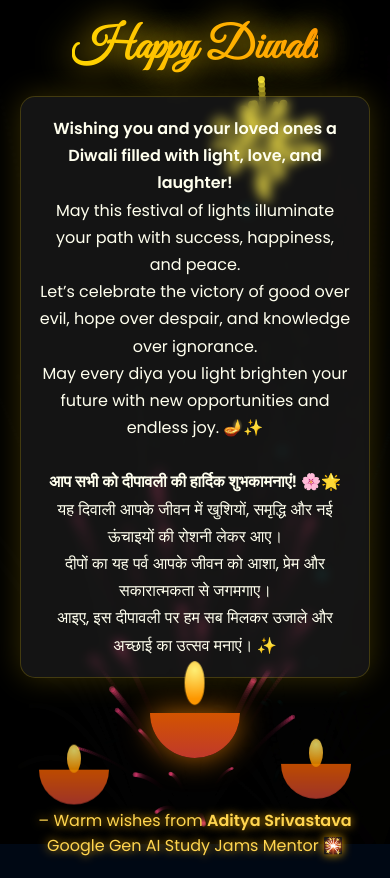
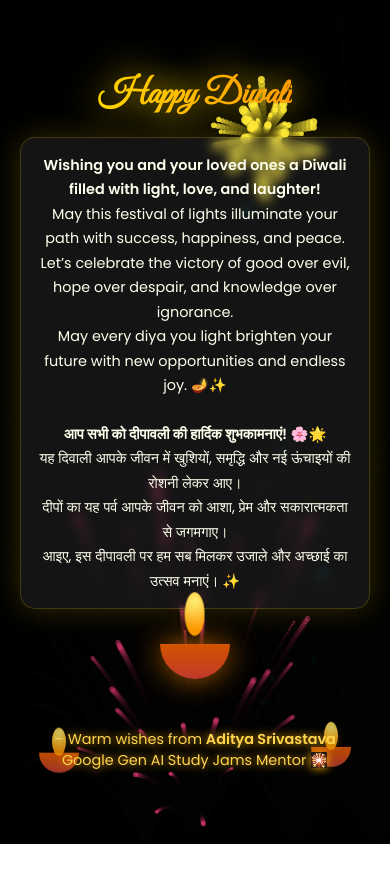
Before and after one commit to adi7007/DIWALI, a plain HTML site: page index.html in a window 390 px wide. After the commit the page ends 844 px from the top, so only its background shows below. Drawn offline with Linux system fonts and the light colour scheme.

Commit message:
Update index.html

```diff
--- a/index.html
+++ b/index.html
@@ -146,11 +146,36 @@
       pointer-events: none;
     }
 
+     @media (max-width: 1024px) {
+    h1 { font-size: 3rem; }
+    .message { font-size: 1.05rem; padding: 22px; }
+    .lamp { width: 100px; height: 50px; }
+    .footer { font-size: 1.05rem; }
+    .floating-lamp { width: 60px; height: 30px; }
+  }
+
   @media (max-width: 768px) {
     h1 { font-size: 2.8rem; }
     .message { font-size: 1rem; padding: 18px; }
     .lamp { width: 90px; height: 45px; }
     .footer { font-size: 1rem; }
+    .floating-lamp { width: 50px; height: 25px; }
+  }
+
+  @media (max-width: 480px) {
+    h1 { font-size: 2.2rem; }
+    .message { font-size: 0.9rem; padding: 15px; }
+    .lamp { width: 70px; height: 35px; }
+    .footer { font-size: 0.9rem; }
+    .floating-lamp { width: 40px; height: 20px; }
+  }
+
+  @media (max-width: 360px) {
+    h1 { font-size: 1.8rem; }
+    .message { font-size: 0.85rem; padding: 12px; }
+    .lamp { width: 60px; height: 30px; }
+    .footer { font-size: 0.85rem; }
+    .floating-lamp { width: 35px; height: 18px; }
   }
 </style>
 </head>
```
Lines whose indentation alone changed are shown as unchanged.
